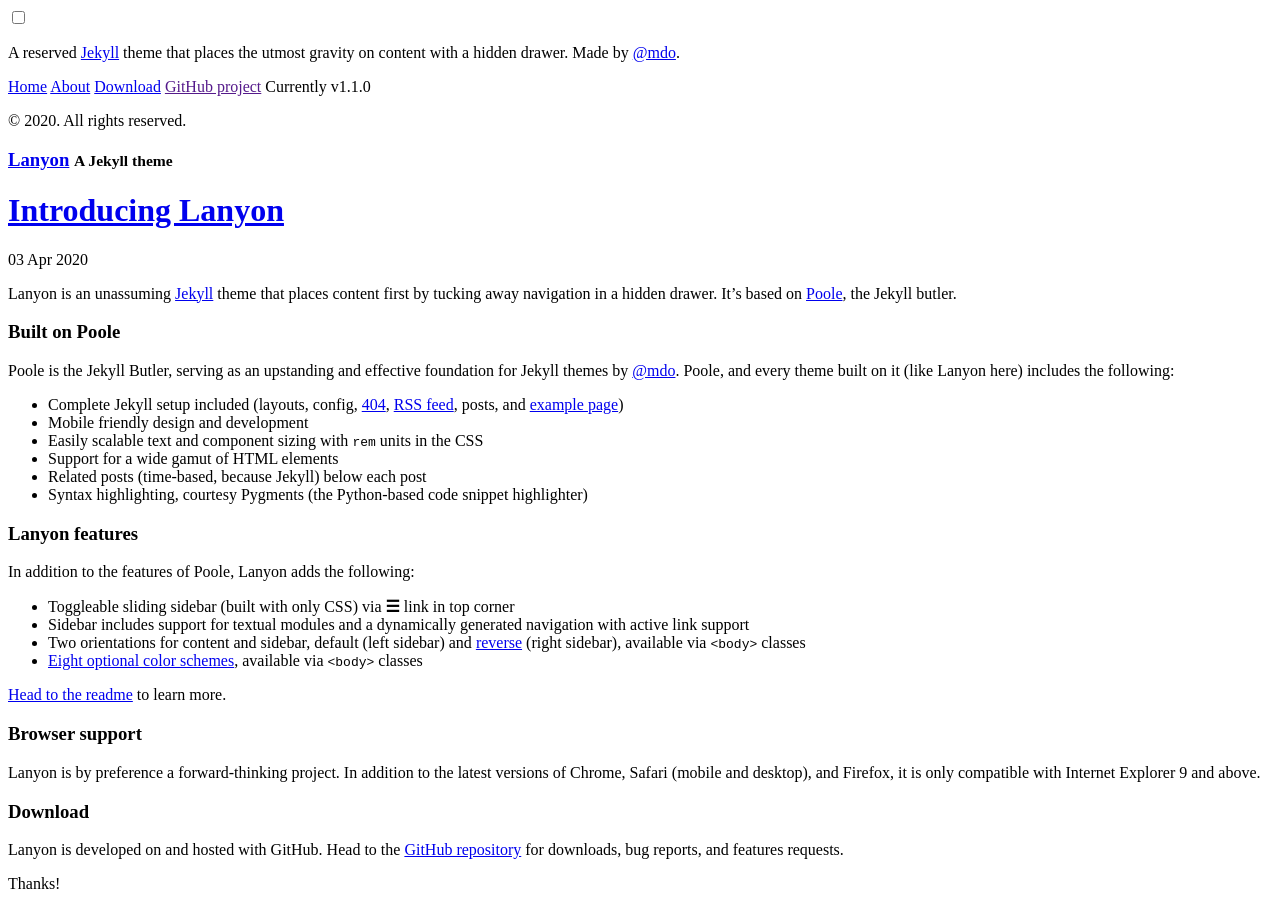
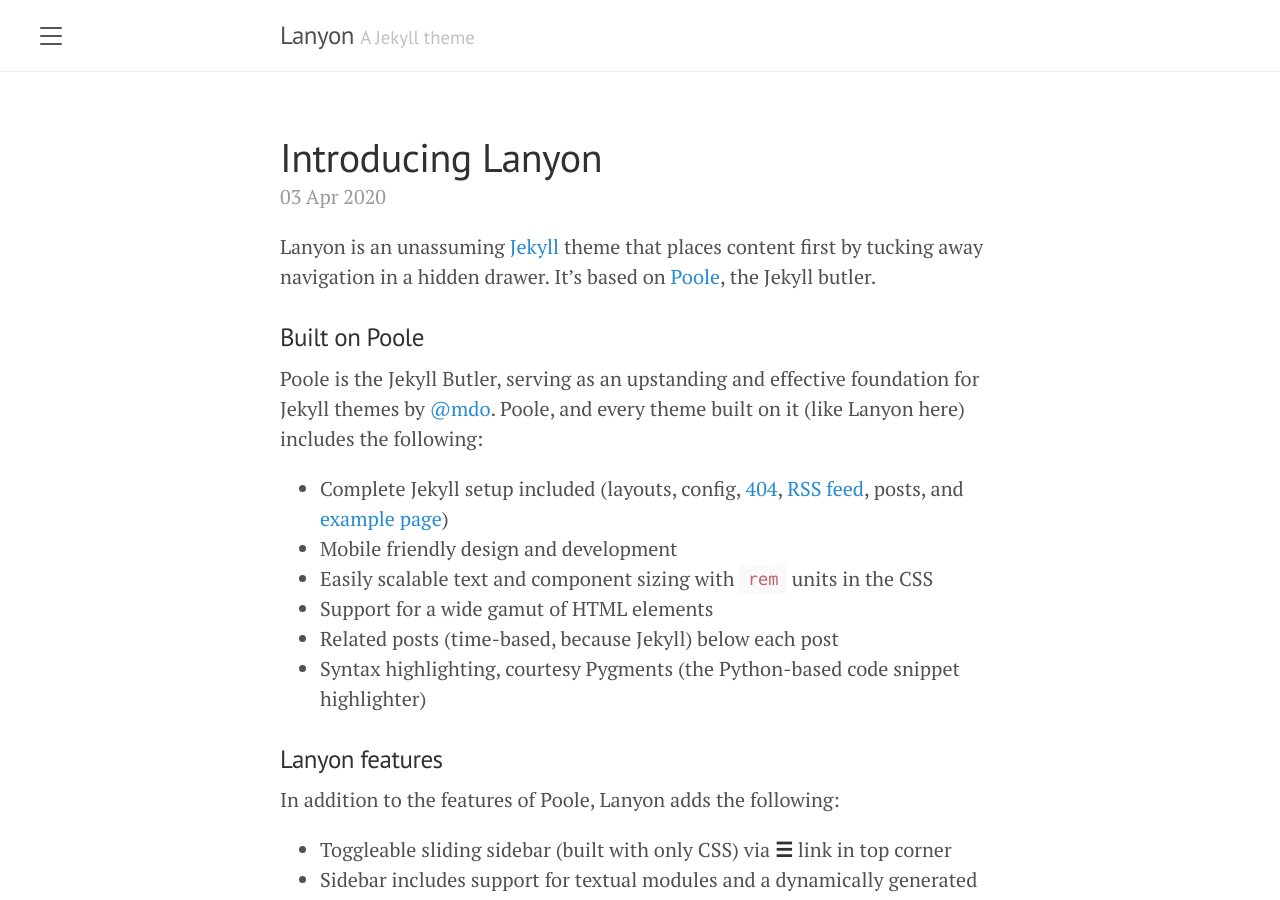
Before and after one commit to skat00sh/blog, a Jekyll site: the page built from index.html, in a window 1280 px wide and 900 px high. Built offline with Jekyll 4.4.1, drawn with Linux system fonts in a browser that asks for light colours; the list of posts is cut into pages by our own code; some of the changed lines change nothing that is shown.

Commit message:
Add local config and ignore for remote repo

```diff
--- a/_config.yml
+++ b/_config.yml
@@ -3,7 +3,7 @@
 tagline:             'A Jekyll theme'
 description:         'A reserved <a href="https://jekyllrb.com" target="_blank">Jekyll</a> theme that places the utmost gravity on content with a hidden drawer. Made by <a href="https://twitter.com/mdo" target="_blank">@mdo</a>.'
 url:                 http://lanyon.getpoole.com
-baseurl:             'http://github.com/skat00sh/lanyon/'
+baseurl:             ''
 paginate:            5
 permalink:           pretty
 
```
Also changed, not shown: 16 other files.
